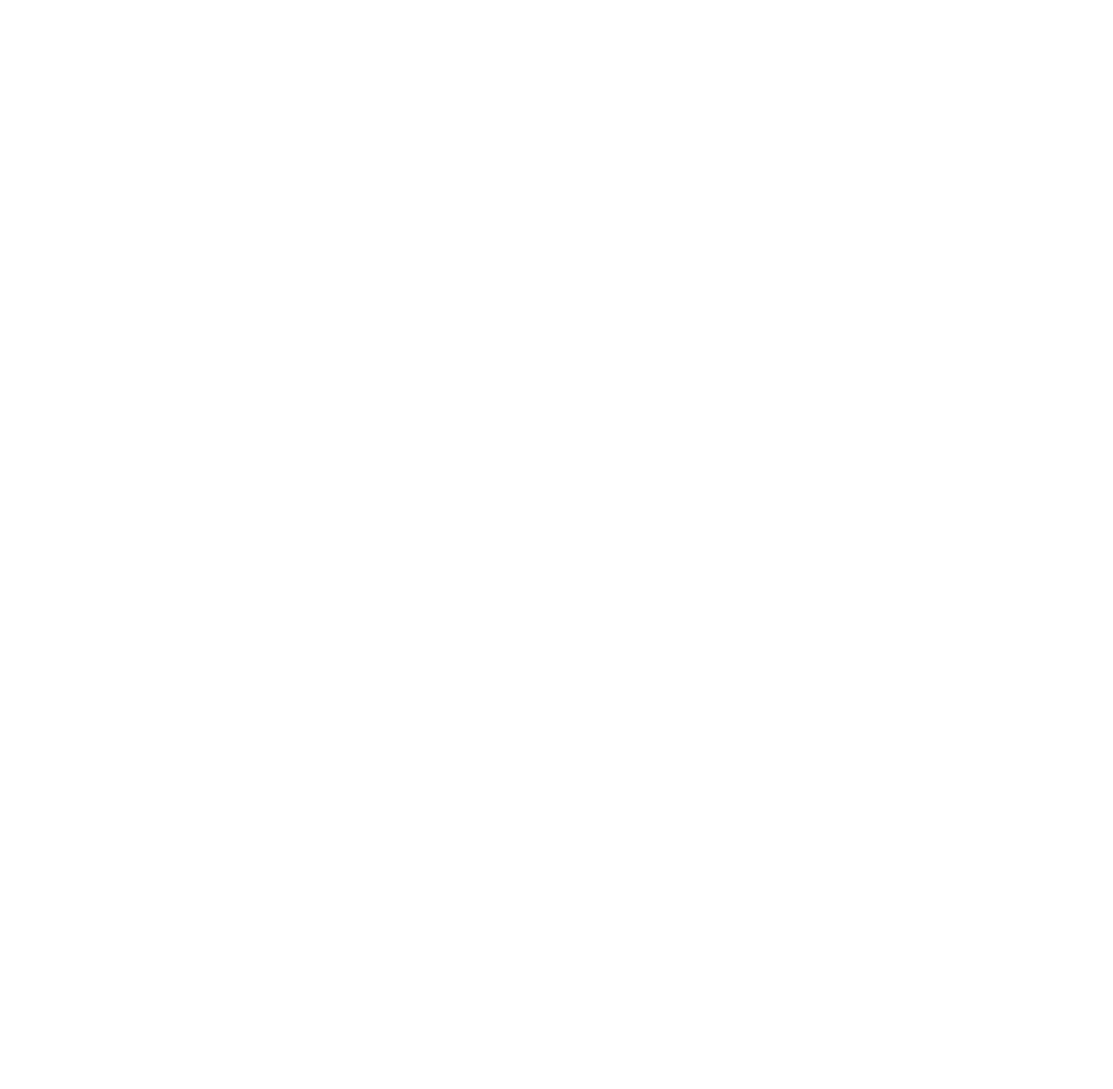
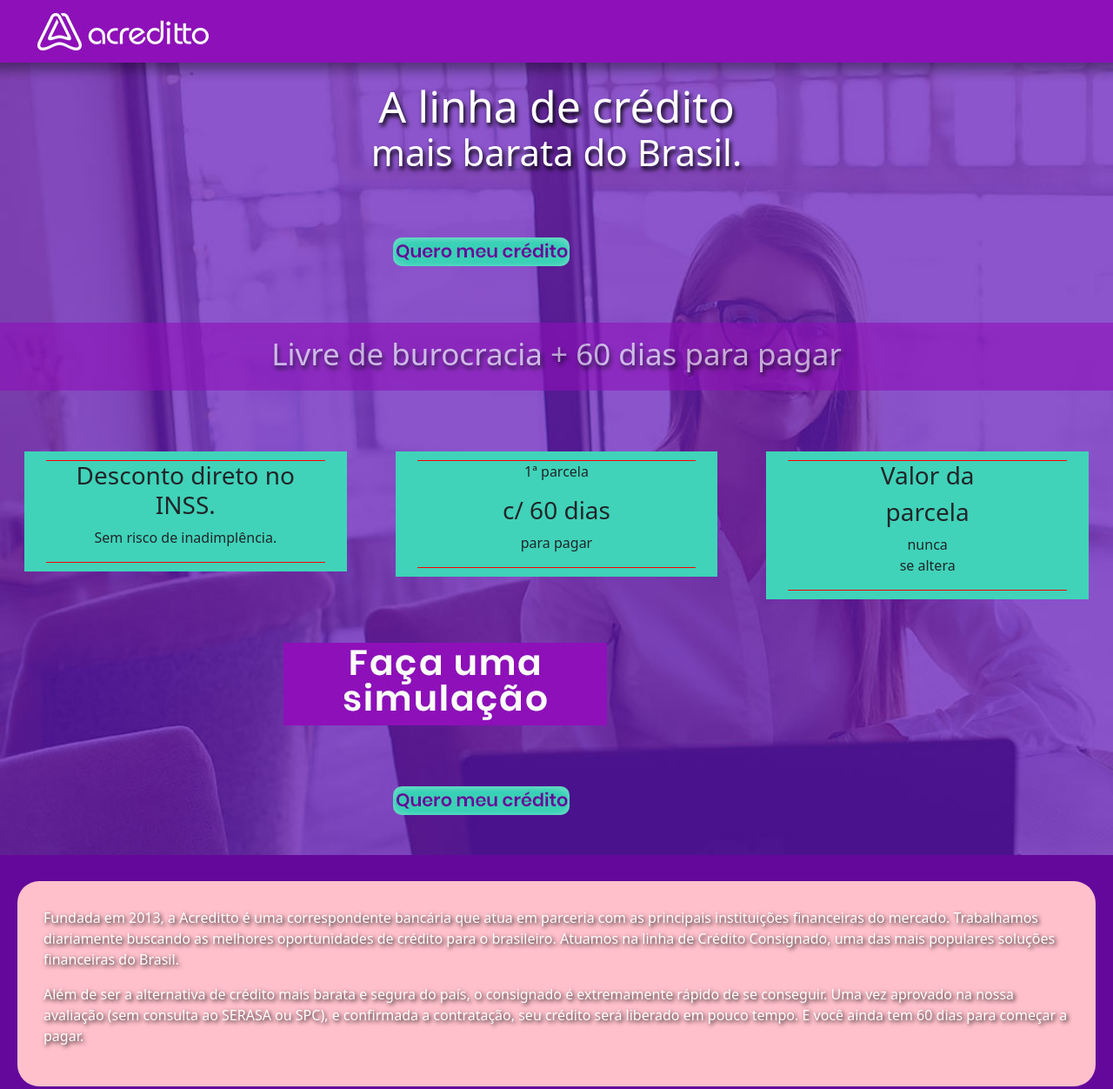
Before and after one commit to lorainevilches/acreditto-hotmart, a plain HTML site: page index.html in a window 1280 px wide. Shown: the top 1252 px of the page at 87% size. Before the commit the page ends 800 px from the top, so only its background shows below. Drawn offline with Linux system fonts and the light colour scheme.

Commit message:
coding style and html container

```diff
--- a/index.html
+++ b/index.html
@@ -5,6 +5,7 @@
     <meta name="viewport" content="width=device-width, initial-scale=1.0">
     <title>Acreditto</title>
     <link href="style/bootstrap.min.css" rel="stylesheet">
+    <link href="style/ux.css" rel="stylesheet">
 </head>
 <body>
     <div class="container-fluid">
@@ -12,26 +13,94 @@
         <!--Header-->
         <div id="header" class="row">
             <div class="col">
-
+                <img src="img/logo.jpg" alt="logo acreditto" />
             </div>
         </div>
         <!--Header-->
 
         <!--Full Banner-->
-        <div class="row">
-
+        <div class="row fullBanner-top">
+            <div class="container">
+                <div class="row">
+                    <div class="col">
+                        <h1 class="display-1">A linha de crédito</h1>
+                        <h2 class="display-3">mais barata do Brasil.</h2>
+                    </div>
+                </div>
+                <div class="row align-items-center">
+                    <div class="col">
+                        <a class="btn-credito">
+                            <img src="img/btn-credito.jpg" alt="Botão quero meu credito">
+                        </a>
+                    </div>
+                </div>
+                <div class="row fullLine">
+                    <div class="col">
+                        <p class="display-3">
+                            Livre de burocracia + 60 dias para pagar
+                        </p>
+                    </div>
+                </div>
+                <div class="row boxes-group">
+                    <div class="text-center col-4">
+                        <div class="bg-cyan mx-3">
+                            <span class="line"></span>
+                            <h3>Desconto direto no INSS.</h3>
+                            <p>Sem risco de inadimplência.</p>
+                            <span class="line"></span>
+                        </div>
+                    </div>
+                    <div class="text-center col-4">
+                        <div class="bg-cyan mx-3">
+                            <span class="line"></span>
+                            <p>1ª parcela</p>
+                            <h3>c/ <span>60 dias</span></h3>
+                            <p>para pagar</p>
+                            <span class="line"></span>
+                        </div>
+                    </div>
+                    <div class="text-center col-4">
+                        <div class="bg-cyan mx-3">
+                            <span class="line"></span>
+                            <h3>Valor da</h3>
+                            <h3>parcela</h3>
+                            <p>nunca<br>se altera</p>
+                            <span class="line"></span>
+                        </div>
+                    </div>
+                </div>
+                <div class="row align-items-center">
+                    <div class="col">
+                        <a class="btn-simulacao">
+                            <img src="img/btn-simulacao.jpg" alt="Botão faça uma simulação">
+                        </a>
+                    </div>
+                </div>
+                <div class="row align-items-center">
+                    <div class="col">
+                        <a class="btn-credito btn-credito-2">
+                            <img src="img/btn-credito.jpg" alt="Botão quero meu credito">
+                        </a>
+                    </div>
+                </div>
+            </div>
         </div>
         <!--Full Banner-->
 
         <!--About-->
         <div id="about" class="row">
-
+            <div class="col bg-pink">
+                <p>Fundada em 2013, a Acreditto é uma correspondente bancária que atua em parceria com as principais instituições financeiras do mercado. Trabalhamos diariamente buscando as melhores oportunidades de crédito para o brasileiro. Atuamos na linha de Crédito Consignado, uma das mais populares soluções financeiras do Brasil.</p>
+                <p>Além de ser a alternativa de crédito mais barata e segura do país, o consignado é extremamente rápido de se conseguir. Uma vez aprovado na nossa avaliação (sem consulta ao SERASA ou SPC), e confirmada a contratação, seu crédito será liberado em pouco tempo. E você ainda tem 60 dias para começar a pagar.</p>
+            </div>
         </div>
         <!--About-->
 
         <!--Full Banner-->
-        <div id="full-banner" class="row">
+        <div id="full-banner-center" class="row">
+            <div class="container">
 
+            </div>
         </div>
         <!--Full Banner-->
 
--- a/style/ux.css
+++ b/style/ux.css
@@ -1,15 +1,32 @@
-/*Full Banner Home*/
 
 /*Header*/
-#header{background-color:#8e10b9;}
+#header{background-color:#8e10b9; padding: 8px 0px; -webkit-box-shadow: 0px 13px 37px -15px rgba(0,0,0,0.75); -moz-box-shadow: 0px 13px 37px -15px rgba(0,0,0,0.75); box-shadow: 0px 13px 37px -15px rgba(0,0,0,0.75);}
+#header img{margin-left: 20px;}
+
+/*Full Banner Top*/
+.fullBanner-top{background-image: url(../img/bannerfull_top.jpg); height: 911px; background-repeat: no-repeat; background-size: cover; background-position: top;}
+.fullBanner-top h1, h2{color: #FFF; text-align: center; margin-top: 20px; font-size: 50px; text-shadow: 2px 4px 5px #000000;}
+.fullBanner-top h2{margin-top: -10px; font-size: 42px;}
+a.btn-credito{display: block; margin: 65px auto; width: 30%;}
+a.btn-credito img{border-radius: 10px;}
+.fullLine{background-color:#8e10b9; padding: 15px 0px 5px 0px; opacity: 0.6;}
+.fullLine p{opacity: 1; color: #FFF; font-size: 35px; text-align: center; text-shadow: 2px 4px 5px #000000;}
+.boxes-group{margin-top: 70px}
+.boxes-group .bg-cyan{background-color: #40d3b9; padding: 10px 25px;}
+.boxes-group .bg-cyan span.line{height: 1px; width: 100%; background-color: red; display: block;}
+a.btn-simulacao{display: block; margin: 50px auto; width: 50%;}
+a.btn-credito-2{margin: 20px auto;;}
 
 /*About*/
-#about{background-color: #64089b;}
+#about{background-color: #64089b; padding: 30px 20px 50px 20px;}
+#about .bg-pink{background-color: pink; padding: 30px; border-radius: 25px;}
+#about .bg-pink p{color: #FFF; text-shadow: 2px 2px 5px #000000;}
 
 /*About Graphic*/
 #about-graphic{background-color: #fff;}
 
 /*Full Banner*/
+#full-banner-center{background-image: url(../img/bannerfull_center.jpg); height: 540px; background-repeat: no-repeat; background-size: cover; background-position: top;}
 
 /*Testimonials*/
 #testimonials{background-color: #64089b;}
```
Also changed, not shown: img/bannerfull_center.jpg (added), img/bannerfull_top.jpg (added), img/btn-credito.jpg (added), img/btn-simulacao.jpg (added), img/logo.jpg (added).
